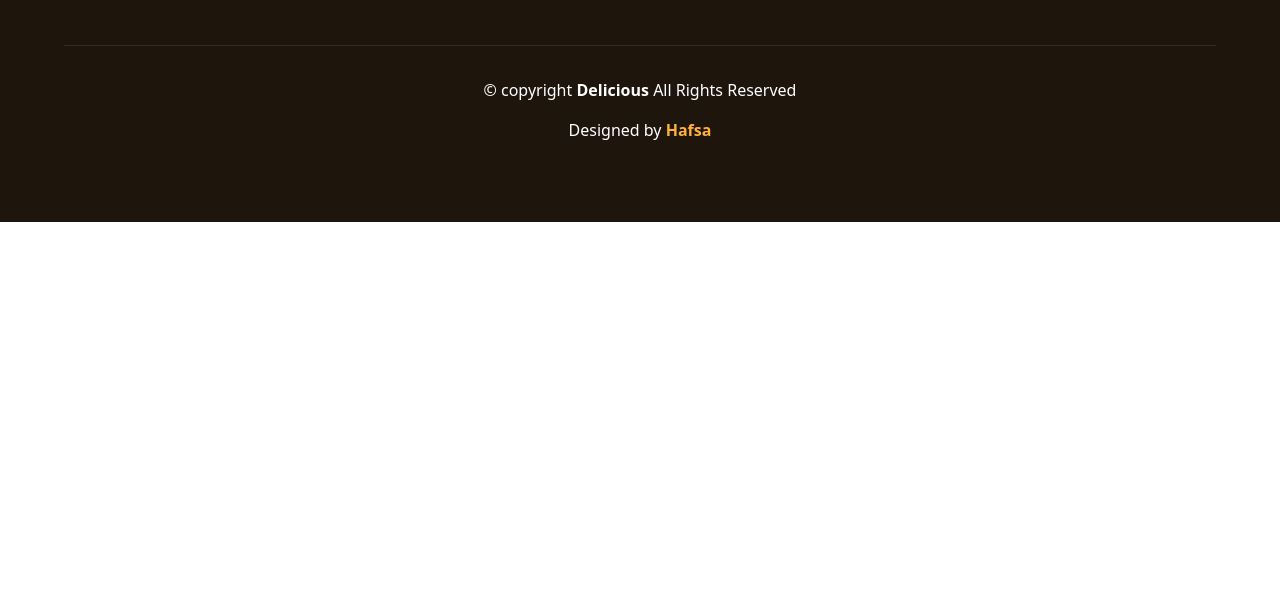
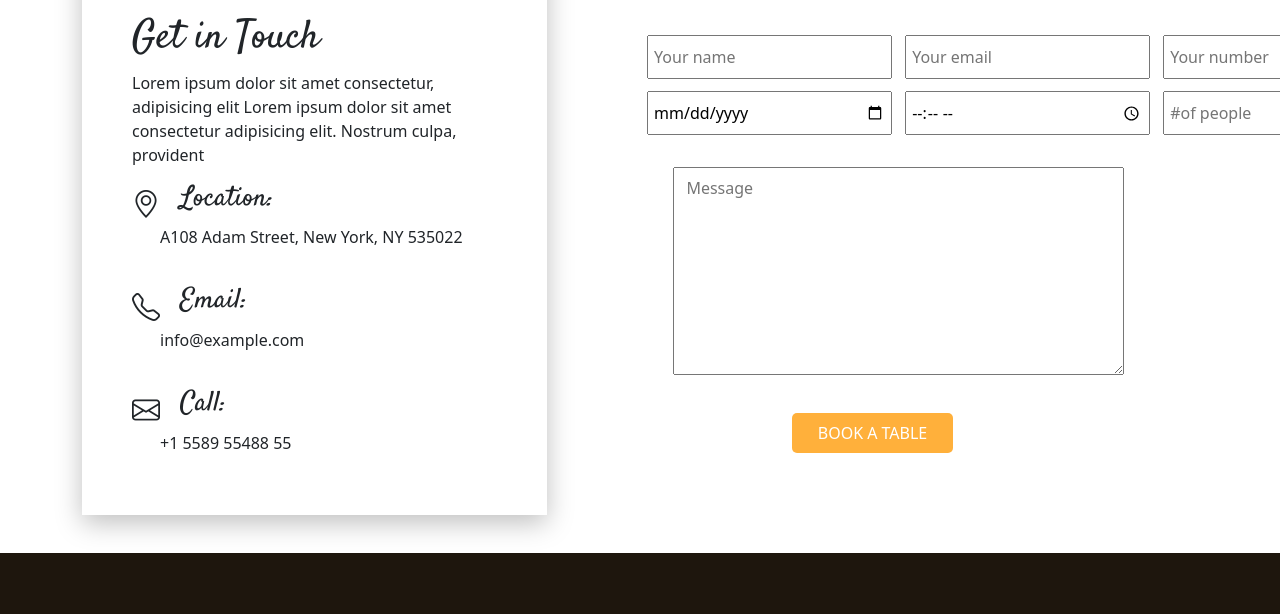
Before and after one commit to Hafsa-ouahbi/final_project, a website: page index.html in a window 1280 px wide. Shown: the part 6372-6986 px from the top of the page. Before the commit the page ends 6594 px from the top, so only its background shows below. Drawn offline with nearby package versions, Linux system fonts and the light colour scheme.

Commit message:
finished get in touch section

```diff
--- a/index.html
+++ b/index.html
@@ -568,7 +568,69 @@
             </div>
         </div>
         <section>
+            <main class="py-0 ">
+                <div class="container ">
+                    <div class="booking-card ">
+                        <div class="row g-0 ">
+                            <div class="col-md-5 d-md-block g-5 go pt-3 cc">
+                                <div class="">
+                                    <h1 class="ff">Get in Touch</h1>
+                                    <p>Lorem ipsum dolor sit amet consectetur, adipisicing elit Lorem ipsum dolor sit
+                                        amet consectetur adipisicing elit. Nostrum culpa, provident </p>
+                                </div>
+                                <div class="d-flex mb-1 ">
+                                    <div>
+                                        <i class="fs-3  bi bi-geo-alt"></i>
+                                    </div>
+                                    <div class="d-flex fin ">
+                                        <h3 class="fa-1 ff ps-1">Location:</h3>
+                                        <p>A108 Adam Street, New York, NY 535022</p>
+                                    </div>
+                                </div>
+                                <div class="d-flex mb-1 ">
+                                    <div>
+                                        <i class="fs-3 bi bi-telephone"></i>
+                                    </div>
+                                    <div class="d-flex fin">
+                                        <h3 class="fs-3 ff ps-1">Email:</h3>
+                                        <p>info@example.com</p>
+                                    </div>
+                                </div>
+                                <div class="d-flex mb-1 ">
+                                    <div>
+                                        <i class="fs-3 bi bi-envelope"></i>
+                                    </div>
+                                    <div class="d-flex fin">
+                                        <h3 class="fa-1 ff ps-1">Call:</h3>
+                                        <p class="">+1 5589 55488 55</p>
+                                    </div>
+                                </div>
+                            </div>
 
+                            <div class="col-md-7 p-4 p-md-5">
+                                <form>
+                                    <div class="formf">
+                                        <div class="grid-book">
+                                            <input type="text" name="" id="" placeholder="Your name">
+                                            <input type="email" name="" id="" placeholder="Your email">
+                                            <input type="text" name="" id="" placeholder="Your number">
+                                            <input type="date">
+                                            <input type="time">
+                                            <input type="number" placeholder="#of people"">
+                                        </div>
+                                        <div class=" text">
+                                            <textarea minlength="10" name="" id="" placeholder="Message"></textarea>
+                                        </div>
+                                        <div>
+                                            <button class="book-bu">BOOK A TABLE</button>
+                                        </div>
+                                    </div>
+                                </form>
+                            </div>
+                        </div>
+                    </div>
+                </div>
+            </main>
         </section>
         <footer>
             <div class="d-flex flex-column fotfi">
--- a/src/sass/modules/Home/_footer.scss
+++ b/src/sass/modules/Home/_footer.scss
@@ -31,3 +31,34 @@
     align-items: center;
     padding-top: 4vh;
 }
+// before the header
+.fin {
+    gap: 0.1vw;
+    flex-direction: column;
+}
+.go {
+    box-shadow: 0 8px 25px rgba(0, 0, 0, 0.25);
+    // padding-top: 4vh ;
+}
+.cc {
+    height: 70vh;
+}
+.formf {
+    align-items: center;
+    padding-top: 10vh;
+    display: flex;
+    flex-direction: column;
+    gap: 4vh;
+}
+.formf input {
+    outline: none;
+    &:focus {
+        border-color: $myclr;
+    }
+}
+.formf textarea {
+    margin-left: 2vw;
+    &:focus {
+        border-color: $myclr;
+    }
+}
```
Also changed, not shown: public/css/app.css, 1 other file.
